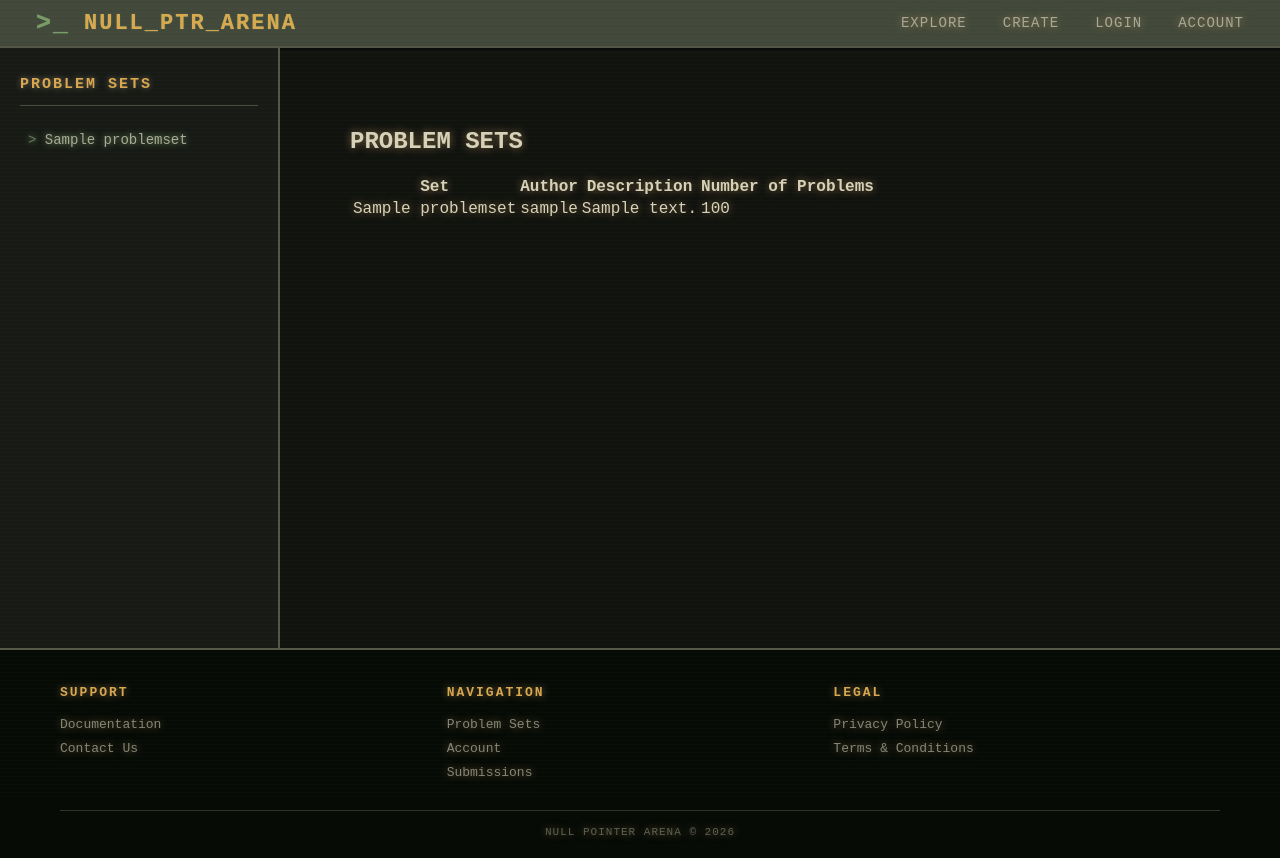
After one commit to BlueSkys643/NullPtrArena, a Django app: page /explore/sets/ in a window 1280 px wide. The commit adds this page. Run offline with Django 5.2, Linux system fonts and the light colour scheme; tables that the repository leaves empty hold one stand-in row (values such as "Sample post").

Commit message:
created sets page, no filter yet, problem count not yet done

```diff
--- a/arena/templates/arena/home.html
+++ b/arena/templates/arena/home.html
@@ -28,7 +28,7 @@
             </p>
 
             <div class="hero-buttons">
-                <a href="#">EXPLORE PROBLEMS</a>
+                <a href="{% url 'sets' %}">EXPLORE PROBLEMS</a>
                 <a href="#">CREATE PROBLEMS</a>
                 <a href="#">SANDBOX</a>
             </div>
--- a/arena/templates/arena/partials/topbar.html
+++ b/arena/templates/arena/partials/topbar.html
@@ -7,7 +7,7 @@
     </a>
 
     <nav>
-        <a href="#">EXPLORE</a>
+        <a href="{% url 'sets' %}">EXPLORE</a>
         <a href="#">CREATE</a>
         {% if user.is_authenticated %}
         <a href="{% url 'logout' %}">LOGOUT</a>
--- /dev/null
+++ b/arena/templates/arena/sets.html
@@ -0,0 +1,34 @@
+{% extends "arena/base.html" %}
+
+{% block title %}
+    NullPtrArena - Problem Sets
+{% endblock %}
+
+{% block content %}
+
+<div class="layout">
+
+    {% include "arena/partials/sidebar.html" %}
+
+    <main class="content">
+        <h2>PROBLEM SETS</h2>
+        <table>
+            <thead>
+                <tr><th>Set</th><th>Author</th><th>Description</th><th>Number of Problems</th></tr>
+            </thead>
+            <tbody>
+                {% for set in problem_sets %}
+                <tr>
+                    <td>{{ set.name }}</td>
+                    <td>{{ set.author.username }}</td>
+                    <td>{{ set.description }}</td>
+                    <td> 100 </td>
+                </tr>
+                {% endfor %}
+            </tbody>
+        </table>
+    </main>
+
+</div>
+
+{% endblock %}
--- a/arena/urls.py
+++ b/arena/urls.py
@@ -12,4 +12,5 @@ urlpatterns = [
         views.problem_set,
         name="problem_set",
     ),
+    path("explore/sets/", views.sets, name="sets"),
 ]
--- a/arena/views.py
+++ b/arena/views.py
@@ -107,6 +107,13 @@ def logout_user(request):
     messages.success(request, "You have been logged out")
     return redirect('home')
 
+def sets(request):
+    problem_sets = ProblemSet.objects.all()
+    return render(request, "arena/sets.html", {
+        "problem_sets": problem_sets,
+    })
+
+
 def problem_set(request, id):
     problem_sets = ProblemSet.objects.all()
     problem_set = get_object_or_404(ProblemSet, id=id)
--- a/zzzBranchRequirements.txt
+++ b/zzzBranchRequirements.txt
@@ -1,3 +1,4 @@
-[ ] create problem set page
-[ ] show all problem sets in page by name and author
+[x] create problem set page showing all problems in a set
+[x] create page showing all problem sets, linked by EXPLORE buttons
+[x] show all problem sets in page by name and author
 [ ] filter by author function
```
